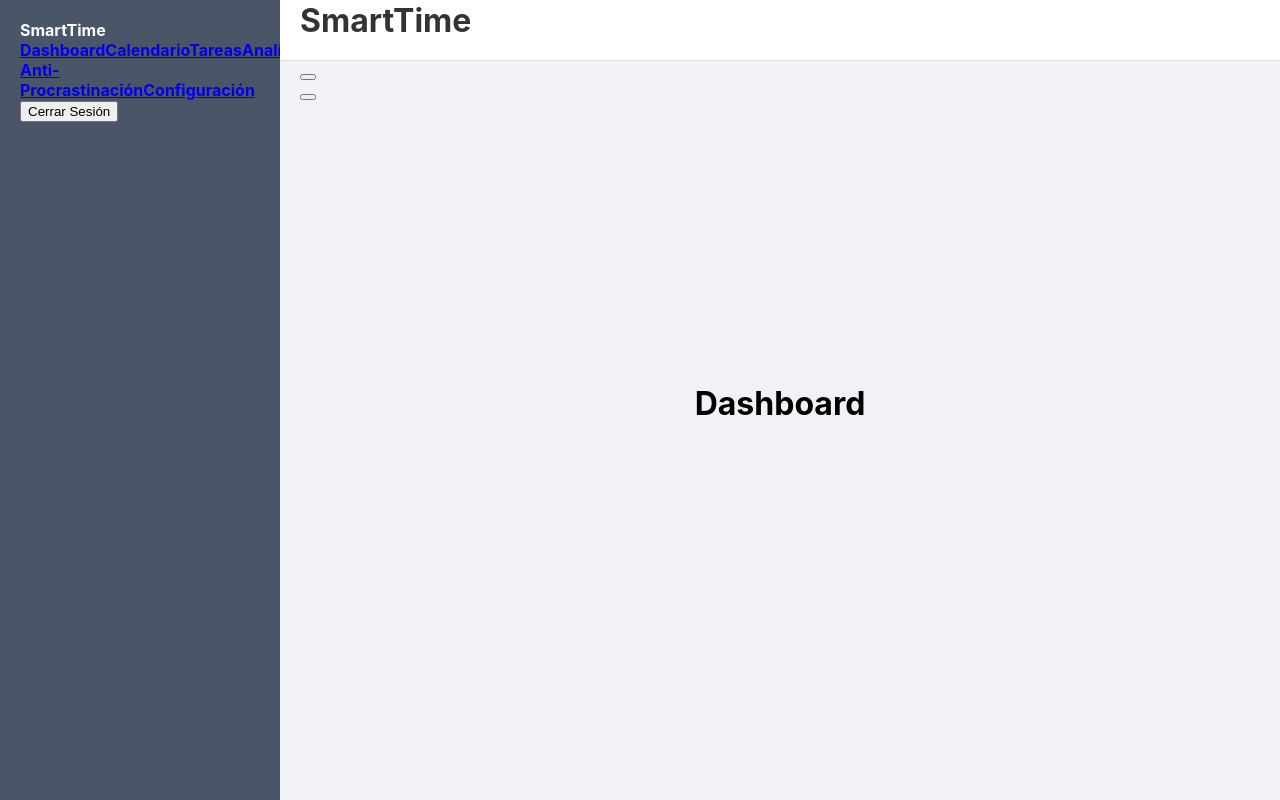
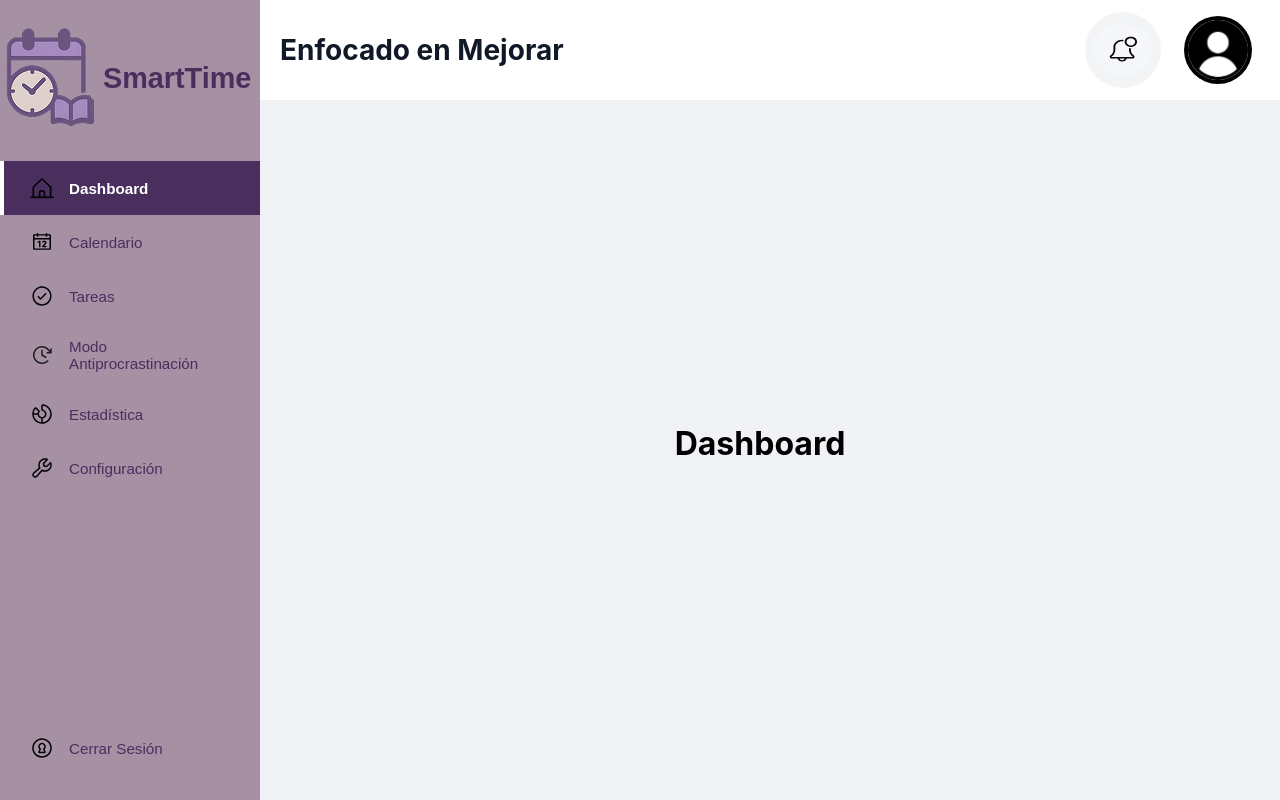
Before and after one commit to FreddyAyalaS/SmarTime, a React (Create React App) app in the folder frontend/: page /dashboard in a window 1280 px wide. Built offline with nearby package versions, Linux system fonts and the light colour scheme.

Commit message:
estilos de header y sidebar

```diff
--- a/frontend/src/App.css
+++ b/frontend/src/App.css
@@ -19,12 +19,13 @@
 }
 
 .header-placeholder {
-  height: 60px;
+  height: 100px;
   background-color: #ffffff;
-  border-bottom: 1px solid #e0e0e0;
+  border-bottom: 1px solid #f1f1f1;
   display: flex;
   align-items: center;
   padding: 0 20px;
+  margin-left: 20px;
   font-weight: bold;
   color: #333;
   flex-shrink: 0;
@@ -32,9 +33,9 @@
 
 .sidebar-placeholder {
   width: 240px;
-  background-color: #4a5568;
+  background-color: #A690A4;
   color: white;
-  padding: 20px;
+  padding: 0;
   font-weight: bold;
   flex-shrink: 0;
 }
@@ -55,7 +56,7 @@
 
 .page-placeholder nav a {
   margin: 0 0.5rem;
-  color: #007bff;
+  color: #A690A4;
   text-decoration: none;
 }
 
--- a/frontend/src/components/Header.jsx
+++ b/frontend/src/components/Header.jsx
@@ -1,46 +1,51 @@
 // src/components/Header/Header.jsx
 import React from 'react';
-import { Link } from 'react-router-dom'; // Para el logo si es un enlace a la home/dashboard
+import { Link, useNavigate } from 'react-router-dom'; // Importa useNavigate
+import UserIconPlaceholder from '../assets/Icons/user-profile.svg'; // Asegúrate que las rutas sean correctas
+import BellIconPlaceholder from '../assets/Icons/notification-bell.svg';
+// import './Header.css'; // O './Header.module.css' si lo tienes ahí
+import '../styles/Header.css'
+const Header = ({ pageTitle = "Enfocado en Mejorar" }) => {
+  const navigate = useNavigate(); // Hook para la navegación programática
 
-// Asume que crearás 'Header.module.css' o 'Header.css' e importarás los estilos
-// import styles from './Header.module.css'; // Si usas CSS Modules
-// import './Header.css'; // Si usas CSS global
-
-// Placeholder para íconos (podrías usar SVGs o una librería más adelante)
-const UserIconPlaceholder = () => <span className="header-icon"></span>;
-const BellIconPlaceholder = () => <span className="header-icon"></span>;
-
-const Header = ({ pageTitle = "SmartTime" }) => {
-  // Nombres de clase que definirás en tu archivo CSS para Header
+  // Nombres de clase (como los tenías)
   const headerContainerClasses = "app-header-container";
   const leftSectionClasses = "app-header-left";
   const logoLinkClasses = "app-header-logo-link";
-  const logoTextClasses = "app-header-logo-text"; // Para "SmartTime"
-  // const logoIconClasses = "app-header-logo-icon"; // Si tienes un ícono SVG
+  const logoTextClasses = "app-header-logo-text";
   const pageTitleClasses = "app-header-page-title";
   const rightSectionClasses = "app-header-right";
   const iconButtonClasses = "app-header-icon-button";
-  const userMenuClasses = "app-header-user-menu"; // Contenedor para el ícono de usuario/dropdown
+  const userMenuClasses = "app-header-user-menu"; // Este es el div que envuelve el botón de usuario
+
+  const handleUserProfileClick = () => {
+    navigate('/settings'); // Redirige a la página de configuración
+  };
 
   return (
     <header className={headerContainerClasses}>
       <div className={leftSectionClasses}>
         <Link to="/dashboard" className={logoLinkClasses}>
-          {/* <img src={logoUrl} alt="SmartTime Logo" className={logoIconClasses} /> */}
           <span className={logoTextClasses}>SmartTime</span>
         </Link>
         {pageTitle && <h1 className={pageTitleClasses}>{pageTitle}</h1>}
       </div>
 
       <div className={rightSectionClasses}>
-        <button type="button" className={iconButtonClasses} aria-label="Notifications">
-          <BellIconPlaceholder />
+        <button type="button" className={iconButtonClasses} aria-label="Notificaciones">
+          <img src={BellIconPlaceholder} alt="Notificaciones" />
         </button>
         <div className={userMenuClasses}>
-          <button type="button" className={iconButtonClasses} aria-label="User menu">
-            <UserIconPlaceholder />
-            {/* Aquí podría ir un nombre de usuario o un dropdown más complejo */}
+          <button
+            type="button"
+            className={iconButtonClasses}
+            aria-label="Menú de usuario"
+            onClick={handleUserProfileClick} // <--- AÑADE EL MANEJADOR DE CLIC AQUÍ
+          >
+            <img src={UserIconPlaceholder} alt="Usuario" />
           </button>
+          {/* Aquí es donde podrías tener un menú desplegable en el futuro.
+              Por ahora, todo el botón del ícono de usuario redirige. */}
         </div>
       </div>
     </header>
--- a/frontend/src/components/Layout.jsx
+++ b/frontend/src/components/Layout.jsx
@@ -3,6 +3,7 @@ import React from 'react';
 import { Outlet } from 'react-router-dom';
 import Header from './Header';
 import Sidebar from './Sidebar';
+import '../styles/Sidebar.css'
 
 const Layout = () => {
   return (
--- a/frontend/src/components/Sidebar.jsx
+++ b/frontend/src/components/Sidebar.jsx
@@ -1,78 +1,93 @@
+// src/components/Sidebar/Sidebar.jsx
+import React from 'react';
+import { Link, useLocation, useNavigate } from 'react-router-dom'; // Añade useNavigate
 
-import React from 'react';
-import { Link, useLocation } from 'react-router-dom';
+import '../styles/Sidebar.css'; // Asegúrate que la ruta sea correcta
+import homeIcon from '../assets/Icons/home.svg';
+import calendarIcon from '../assets/Icons/calendar.svg';
+import logoutIcon from '../assets/Icons/logout.svg'; // Cambiado el nombre para claridad
+import settingsIcon from '../assets/Icons/settings.svg';
+import statsIcon from '../assets/Icons/stats.svg';
+import tasksIcon from '../assets/Icons/tasks.svg';
+import antiProcrastinationIcon from '../assets/Icons/anti-procrastination.svg';
+// Asume que tienes un logo si lo quieres mostrar en el sidebar
+import AppLogo from '../assets/Icons/Logo.png'; // O el que corresponda
 
+const navItemsData = [ // Renombrado para diferenciar de la variable dentro del componente
+  { id: 'dashboard', text: 'Dashboard', icon: homeIcon, path: '/dashboard' },
+  { id: 'calendario', text: 'Calendario', icon: calendarIcon, path: '/calendar' },
+  { id: 'tareas', text: 'Tareas', icon: tasksIcon, path: '/tasks' },
+  { id: 'modo', text: 'Modo Antiprocrastinación', icon: antiProcrastinationIcon, path: '/anti-procrastination' },
+  { id: 'estadistica', text: 'Estadística', icon: statsIcon, path: '/analytics' },
+  { id: 'configuracion', text: 'Configuración', icon: settingsIcon, path: '/settings' },
+];
 
-// Asume que crearás 'Sidebar.module.css' o 'Sidebar.css' e importarás los estilos
-// import styles from './Sidebar.module.css'; // Si usas CSS Modules
-// import './Sidebar.css'; // Si usas CSS global
-
-// Placeholder para íconos de navegación
-// Deberías reemplazarlos con SVGs o íconos de una librería más adelante
-const DashboardIcon = () => <span></span>;
-const CalendarIcon = () => <span></span>;
-const TasksIcon = () => <span></span>;
-const AnalyticsIcon = () => <span></span>;
-const AntiProcrastinationIcon = () => <span></span>;
-const SettingsIcon = () => <span></span>;
-
-
-const navItems = [
-  { name: 'Dashboard', path: '/dashboard', icon: DashboardIcon },
-  { name: 'Calendario', path: '/calendar', icon: CalendarIcon },
-  { name: 'Tareas', path: '/tasks', icon: TasksIcon },
-  { name: 'Analíticas', path: '/analytics', icon: AnalyticsIcon },
-  { name: 'Modo Anti-Procrastinación', path: '/anti-procrastination', icon: AntiProcrastinationIcon },
-  { name: 'Configuración', path: '/settings', icon: SettingsIcon },
-];
+// Nombres de clase (puedes mantenerlos o simplificarlos si prefieres)
+const sidebarContainerClasses = "app-sidebar-container";
+const logoSectionClasses = "app-sidebar-logo-section";
+const logoImageClasses = "app-sidebar-logo-image"; // Si usas una imagen para el logo
+const logoTextClasses = "app-sidebar-logo-text";
+const navClasses = "app-sidebar-nav";
+const navItemClasses = "app-sidebar-nav-item";
+const navItemActiveClasses = "app-sidebar-nav-item-active";
+const navItemIconClasses = "app-sidebar-nav-item-icon";
+const navItemTextClasses = "app-sidebar-nav-item-text";
+const footerSectionClasses = "app-sidebar-footer"; // Mantendremos el div por si quieres añadir algo más al footer
 
 const Sidebar = () => {
   const location = useLocation();
+  const navigate = useNavigate(); // Para la acción de logout
 
-  // Nombres de clase que definirás en tu archivo CSS para Sidebar
-  const sidebarContainerClasses = "app-sidebar-container";
-  const logoSectionClasses = "app-sidebar-logo-section";
-  const logoTextClasses = "app-sidebar-logo-text"; // "SmartTime" en el sidebar
-  const navClasses = "app-sidebar-nav";
-  const navItemClasses = "app-sidebar-nav-item";
-  const navItemActiveClasses = "app-sidebar-nav-item-active"; // Para el ítem activo
-  const navItemIconClasses = "app-sidebar-nav-item-icon";
-  const navItemTextClasses = "app-sidebar-nav-item-text";
-  const footerSectionClasses = "app-sidebar-footer";
-  const logoutButtonClasses = "app-sidebar-logout-button";
+  const handleLogout = () => {
+    console.log('Cerrando sesión...');
+    // Aquí iría tu lógica de logout (limpiar AuthContext, localStorage, etc.)
+    navigate('/login'); // Redirige a la página de login
+  };
 
+  // Combinamos los items de navegación normales con el de logout
+  const allNavItems = [
+    ...navItemsData,
+    { id: 'logout', text: 'Cerrar Sesión', icon: logoutIcon, action: handleLogout, isLogout: true }
+  ];
 
   return (
     <aside className={sidebarContainerClasses}>
       <div className={logoSectionClasses}>
-        {/* Podrías tener un logo más pequeño o solo texto aquí */}
+        {<img src={AppLogo} alt="SmartTime Logo" className={logoImageClasses} /> }
         <span className={logoTextClasses}>SmartTime</span>
       </div>
 
       <nav className={navClasses}>
-        {navItems.map((item) => {
-          const Icon = item.icon;
-          // Comprueba si la ruta actual comienza con la ruta del ítem para resaltarlo
-          const isActive = location.pathname === item.path || (item.path !== "/" && location.pathname.startsWith(item.path));
+        {allNavItems.map((item) => {
+          const isActive = !item.isLogout && (location.pathname === item.path || (item.path && item.path !== "/" && location.pathname.startsWith(item.path)));
+
+          if (item.isLogout) {
+            return (
+              <div // Usamos un div para el logout para poder asignarle onClick
+                key={item.id}
+                className={`${navItemClasses} ${footerSectionClasses}`} // Le damos un estilo de footer si quieres diferenciarlo
+                onClick={item.action}
+              >
+                <img src={item.icon} alt={`${item.text} icon`} className={navItemIconClasses} />
+                <span className={navItemTextClasses}>{item.text}</span>
+              </div>
+            );
+          }
+
           return (
             <Link
-              key={item.name}
+              key={item.id}
               to={item.path}
               className={`${navItemClasses} ${isActive ? navItemActiveClasses : ''}`}
             >
-              {Icon && <Icon className={navItemIconClasses} />}
-              <span className={navItemTextClasses}>{item.name}</span>
+              <img src={item.icon} alt={`${item.text} icon`} className={navItemIconClasses} />
+              <span className={navItemTextClasses}>{item.text}</span>
             </Link>
           );
         })}
       </nav>
-
-      <div className={footerSectionClasses}>
-        {/* Podrías tener info de usuario o un botón de cerrar sesión */}
-        <button type="button" className={logoutButtonClasses}>
-          Cerrar Sesión
-        </button>
-      </div>
+      {/* El footer ahora está integrado en la lista de navegación, pero puedes dejar el div por si quieres añadir algo más abajo */}
+      {/* <div className={footerSectionClasses}></div> */}
     </aside>
   );
 };
--- /dev/null
+++ b/frontend/src/styles/Header.css
@@ -0,0 +1,101 @@
+/* src/styles/Header.css */
+
+.app-header-container {
+  display: flex;
+  align-items: center;
+  justify-content: space-between; /* Separa la sección izquierda de la derecha */
+  height: 70px; /* Altura del header, ajusta según tu prototipo */
+  padding: 0 ; /* Padding lateral */
+  background-color: #FFFFFF; /* Fondo blanco */ /* Borde inferior sutil (gris claro) */
+  box-sizing: border-box;
+  width: 100%; /* Asegura que ocupe todo el ancho disponible del contenedor padre */
+}
+
+.app-header-left {
+  display: flex;
+  align-items: center;
+}
+
+.app-header-logo-link {
+  text-decoration: none;
+  /* Si el logo "SmartTime" no es parte del título de la página,
+     podrías ocultarlo o quitarlo del header si el sidebar ya lo tiene.
+     Si quieres mantenerlo, considera su estilo: */
+  display: none; /* Oculto por defecto, ya que el sidebar ya tiene "SmartTime" */
+  /* Si lo quieres visible:
+  margin-right: 25px;
+  */
+}
+
+.app-header-logo-text {
+  font-size: 1.5rem; /* Tamaño si es texto */
+  font-weight: bold;
+  color: #4A2E5E; /* Color morado oscuro, similar al sidebar */
+}
+
+.app-header-page-title {
+  font-size: 1.75rem; /* Tamaño del título "Configuración", "Dashboard", etc. */
+  font-weight: bold;
+  color: #111827; /* Negro o un gris muy oscuro para el título */
+  margin: 0; /* Quita márgenes por defecto del h1 */
+  /* Si el logo está visible, puedes añadir un margen izquierdo:
+  margin-left: 20px;
+  */
+}
+
+.app-header-right {
+  display: flex;
+  align-items: center;
+  gap: 15px; /* Espacio entre los botones de íconos */
+}
+
+.app-header-icon-button {
+  background-color: transparent;
+  border: none;
+  padding: 8px; /* Padding para hacer el área clickeable más grande */
+  border-radius: 50%; /* Para hacerlo circular si el fondo fuera visible */
+  cursor: pointer;
+  display: flex;
+  align-items: center;
+  justify-content: center;
+  transition: background-color 0.2s ease-in-out;
+}
+
+.app-header-icon-button:hover {
+  background-color: #F3F4F6; /* Un gris muy claro para el hover del botón del ícono */
+}
+
+.app-header-icon-button img {
+  width: 60px; /* Ajusta el tamaño de tus íconos SVG */
+  height: 60px;
+}
+
+/* Específicamente para el ícono de campana si tiene ese fondo circular claro */
+.app-header-icon-button[aria-label="Notificaciones"] {
+  background-color: #F3F4F6; /* Fondo gris muy claro para el ícono de campana */
+  border-radius: 50%;
+}
+.app-header-icon-button[aria-label="Notificaciones"]:hover {
+  background-color: #E5E7EB; /* Un poco más oscuro en hover */
+}
+
+
+.app-header-user-menu {
+  /* El botón dentro ya tiene la clase icon-button */
+  /* Si este div necesita estilos adicionales, añádelos aquí */
+}
+
+/* Específicamente para el ícono de usuario que es un círculo negro */
+.app-header-icon-button[aria-label="Menú de usuario"] img {
+  /* Si tu SVG ya es un círculo negro, no necesitas mucho más.
+     Si es un ícono simple que quieres poner DENTRO de un círculo negro: */
+  background-color: #000000;
+  border-radius: 50%;
+  padding: 4px; /* Pequeño padding si el ícono no llena el círculo */
+  /* Asegúrate que el SVG del usuario sea blanco o de un color que contraste con el fondo negro.
+     Podrías usar `filter: invert(1)` si el SVG es negro y quieres que sea blanco. */
+  /* filter: brightness(0) invert(1); */ /* Si el SVG es negro y quieres que sea blanco */
+}
+.app-header-icon-button[aria-label="Menú de usuario"]:hover {
+  background-color: #F3F4F6; /* Para el hover del botón completo */
+}
--- /dev/null
+++ b/frontend/src/styles/Sidebar.css
@@ -0,0 +1,122 @@
+/* src/styles/Sidebar.css */
+.app-sidebar-container {
+  width: 260px; /* Ancho del sidebar */
+  height: 100vh; /* Ocupa toda la altura */
+  background-color: #A690A4; /* Color de fondo lila/morado claro del prototipo */
+  padding: 25px 0; /* Padding arriba/abajo, sin padding lateral para los items */
+  display: flex;
+  flex-direction: column;
+  color: #4A2E5E; /* Color de texto morado oscuro para los items */
+  font-family: 'Arial', sans-serif; /* O la fuente que estés usando */
+  box-sizing: border-box;
+  /* position: fixed; Si quieres que sea fijo y el contenido haga scroll al lado.
+     Si es parte de un layout flex con App.js, esto no es necesario. */
+}
+
+.app-sidebar-logo-section {
+  display: flex;
+  align-items: center;
+  justify-content: flex-start; /* Alinea el logo a la izquierda */
+  padding: 0; /* Padding lateral para el logo */
+  margin-bottom: 30px; /* Espacio debajo del logo */
+  /* border-bottom: 1px solid #A08CB7; /* Línea sutil debajo del logo (opcional) */
+}
+
+/* .app-sidebar-logo-image { */
+  /* height: 40px; /* Ajusta el tamaño de tu logo SVG/PNG */
+  /* margin-right: 10px; */
+/* } */
+
+.app-sidebar-logo-text {
+  font-size: 1.8rem; /* Tamaño del texto "SmartTime" */
+  font-weight: bold;
+  color: #4A2E5E; /* Color del texto del logo */
+  /* Si tienes un logo SVG que ya incluye el texto, podrías no necesitar este span */
+}
+
+.app-sidebar-nav {
+  flex-grow: 1; /* Hace que la navegación ocupe el espacio disponible */
+  display: flex;
+  flex-direction: column;
+}
+
+.app-sidebar-nav-item {
+  display: flex;
+  align-items: center;
+  padding: 15px 30px; /* Padding: arriba/abajo, y lateral para los items */
+  text-decoration: none;
+  color: #4A2E5E; /* Color de texto de los items */
+  font-weight: 500; /* Un poco más de peso */
+  transition: background-color 0.2s ease-in-out, color 0.2s ease-in-out;
+  cursor: pointer; /* Para el item de logout que es un div */
+}
+
+.app-sidebar-nav-item:hover {
+  background-color: #AEA0CF; /* Un lila un poco más oscuro para el hover */
+  color: #FFFFFF; /* Texto blanco en hover */
+}
+
+.app-sidebar-nav-item-active {
+  background-color: #4A2E5E; /* Fondo morado oscuro para el item activo */
+  color: #FFFFFF !important; /* Texto blanco para el item activo, !important si es necesario */
+  font-weight: bold;
+  border-left: 4px solid #FFFFFF; /* Indicador izquierdo blanco (ajusta color y tamaño) */
+  padding-left: calc(30px - 4px); /* Compensa el padding por el borde */
+}
+
+.app-sidebar-nav-item-active .app-sidebar-nav-item-icon {
+  /* Si quieres que el ícono cambie de color en activo (requiere SVGs que hereden color o filtros) */
+  /* filter: brightness(0) invert(1); Ejemplo para hacer un SVG negro a blanco */
+}
+
+
+.app-sidebar-nav-item-icon {
+  width: 24px; /* Tamaño de los íconos */
+  height: 24px;
+  margin-right: 15px; /* Espacio entre el ícono y el texto */
+  /* Para controlar el color de los SVGs si son monocromáticos y quieres que cambien con el texto:
+     (esto funciona si los SVGs no tienen colores fijos y usan 'currentColor')
+     fill: currentColor;
+     stroke: currentColor;
+  */
+}
+
+.app-sidebar-nav-item-text {
+  font-size: 0.95rem; /* Tamaño del texto de los items */
+}
+
+/* El ítem de Cerrar Sesión puede estar al final de la lista de navegación */
+/* Si quieres que esté visualmente separado abajo, necesitas un contenedor .app-sidebar-footer */
+.app-sidebar-footer {
+  /* Este es el div que envuelve al logout ahora, puede heredar de nav-item */
+  margin-top: auto; /* Empuja este item al final si la navegación no ocupa todo el espacio */
+  /* border-top: 1px solid #A08CB7; /* Línea sutil arriba del logout (opcional) */
+  /* padding-top: 10px; */ /* Espacio arriba de la línea si la usas */
+}
+
+/* No necesitas .app-sidebar-logout-button si lo integraste como un nav-item */
+/* Si decides mantenerlo como un botón separado dentro de .app-sidebar-footer, puedes usar: */
+/*
+.app-sidebar-logout-button {
+  display: flex;
+  align-items: center;
+  width: 100%;
+  padding: 15px 30px;
+  background-color: transparent;
+  border: none;
+  color: #4A2E5E;
+  text-align: left;
+  font-weight: 500;
+  cursor: pointer;
+}
+.app-sidebar-logout-button:hover {
+  background-color: #AEA0CF;
+  color: #FFFFFF;
+}
+.app-sidebar-logout-button .app-sidebar-nav-item-icon {
+  margin-right: 15px;
+}
+*/
+.app-sidebar-logo-image{
+
+}
```
Also changed, not shown: frontend/src/assets/Icons/Logo.png (added).
